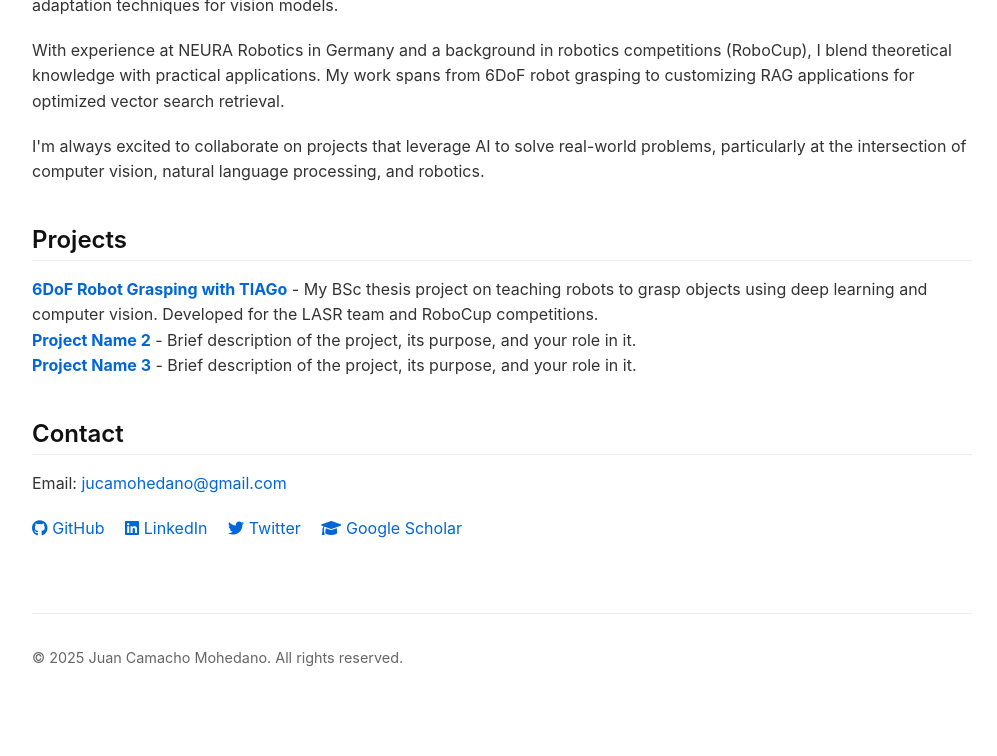
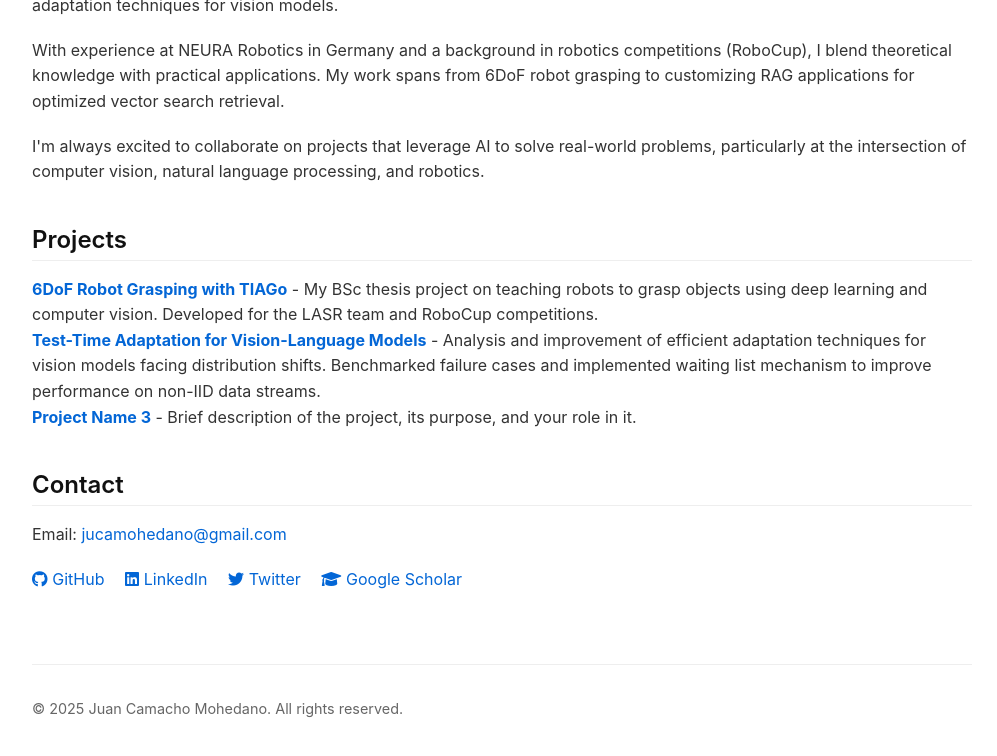
Before and after one commit to jucamohedano/jucamohedano.github.io, a Jekyll site: the page built from index.md, in a window 1280 px wide, cut to the strip 349-1121 px from the top of the page. Shown: the top 756 px of the strip, without its empty margins (138-1135 px from the left). Built offline with Jekyll 4.4.1, drawn with Linux system fonts in a browser that asks for light colours; before the commit the page ends 1069 px from its top, so only the background shows below that.

Commit message:
add new project: TTA

```diff
--- a/index.md
+++ b/index.md
@@ -45,7 +45,7 @@ layout: default
             <strong><a href="/blog/2022/05/01/bsc-thesis-robot-grasping/">6DoF Robot Grasping with TIAGo</a></strong> - My BSc thesis project on teaching robots to grasp objects using deep learning and computer vision. Developed for the LASR team and RoboCup competitions.
         </li>
         <li>
-            <strong><a href="#">Project Name 2</a></strong> - Brief description of the project, its purpose, and your role in it.
+            <strong><a href="https://github.com/jucamohedano/my_TDA" target="_blank">Test-Time Adaptation for Vision-Language Models</a></strong> - Analysis and improvement of efficient adaptation techniques for vision models facing distribution shifts. Benchmarked failure cases and implemented waiting list mechanism to improve performance on non-IID data streams.
         </li>
         <li>
             <strong><a href="#">Project Name 3</a></strong> - Brief description of the project, its purpose, and your role in it.
```
